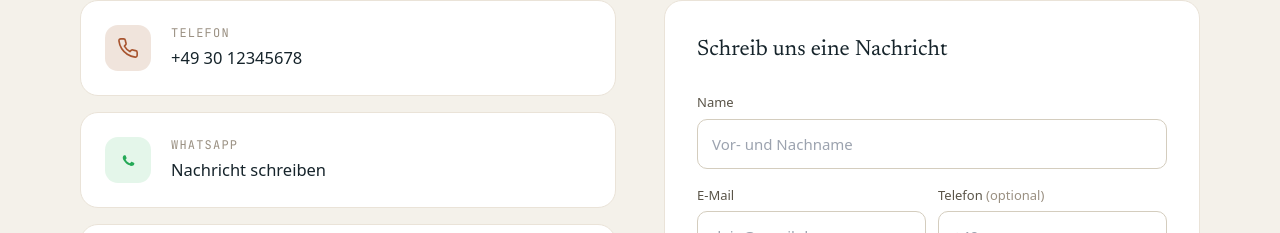
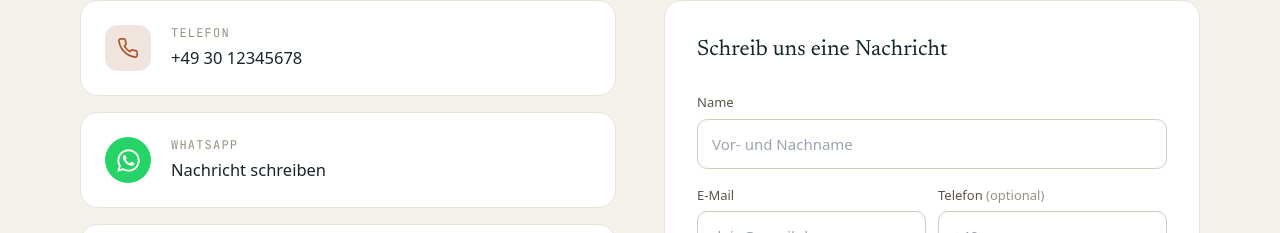
Before and after one commit to itconel2013-crypto/makarim-website, a Next.js app: page /kontakt in a window 1280 px wide. Shown: the part 393-626 px from the top of the page. Built offline with nearby package versions, Linux system fonts and the light colour scheme; no server answers; the database is empty.

Commit message:
fix: WhatsApp-Karte – grüner Kreis (#25D366) mit offiziellem weißen Logo

```diff
--- a/app/kontakt/page.tsx
+++ b/app/kontakt/page.tsx
@@ -47,9 +47,9 @@ export default async function KontaktPage() {
 
               {/* WhatsApp */}
               <a href={`https://wa.me/${brand.whatsapp}`} target="_blank" rel="noopener noreferrer" className="flex items-center gap-5 p-6 bg-white rounded-card hover:shadow-card transition-shadow" style={{ border: '1px solid #EAE3D8' }}>
-                <div style={iconBox('#E4F6EA')}>
-                  <svg viewBox="0 0 24 24" width="23" height="23" fill="#25A957">
-                    <path d="M17.472 14.382c-.297-.149-1.758-.867-2.03-.967-.273-.099-.471-.148-.67.15-.197.297-.767.966-.94 1.164-.173.199-.347.223-.644.075-.297-.15-1.255-.463-2.39-1.475-.883-.788-1.48-1.761-1.653-2.059-.173-.297-.018-.458.13-.606.134-.133.297-.347.446-.52.149-.174.198-.298.298-.497.099-.198.05-.372-.025-.521-.075-.149-.669-1.612-.916-2.207-.242-.579-.487-.5-.669-.51-.173-.008-.371-.01-.57-.01-.198 0-.52.074-.792.372-.272.297-1.04 1.016-1.04 2.479 0 1.462 1.065 2.875 1.213 3.074.149.198 2.096 3.2 5.077 4.487.709.306 1.262.489 1.694.625.712.227 1.36.195 1.871.118.571-.085 1.758-.719 2.006-1.413.248-.694.248-1.289.173-1.413-.074-.124-.272-.198-.57-.347" />
+                <div style={{ width: '46px', height: '46px', borderRadius: '50%', backgroundColor: '#25D366', flexShrink: 0, display: 'flex', alignItems: 'center', justifyContent: 'center' }}>
+                  <svg viewBox="0 0 24 24" width="27" height="27" fill="#fff">
+                    <path d="M12.04 2c-5.46 0-9.91 4.45-9.91 9.91 0 1.75.46 3.45 1.32 4.95L2.05 22l5.25-1.38c1.45.79 3.08 1.21 4.74 1.21 5.46 0 9.91-4.45 9.91-9.91S17.5 2 12.04 2zm0 18.15c-1.48 0-2.93-.4-4.2-1.15l-.3-.18-3.12.82.83-3.04-.2-.31a8.26 8.26 0 0 1-1.26-4.38c0-4.54 3.7-8.24 8.25-8.24 2.2 0 4.27.86 5.82 2.42a8.18 8.18 0 0 1 2.41 5.83c0 4.54-3.7 8.23-8.23 8.23zm4.52-6.16c-.25-.12-1.47-.72-1.69-.81-.23-.08-.39-.12-.56.12-.16.25-.64.81-.79.97-.14.17-.29.19-.54.06-.25-.12-1.05-.39-1.99-1.23-.74-.66-1.23-1.47-1.38-1.72-.14-.25-.01-.38.11-.51.11-.11.25-.29.37-.43.13-.14.17-.25.25-.41.08-.17.04-.31-.02-.43-.06-.12-.56-1.34-.76-1.84-.2-.48-.41-.42-.56-.43h-.48c-.17 0-.43.06-.66.31-.22.25-.86.85-.86 2.07 0 1.22.89 2.4 1.01 2.56.12.17 1.75 2.67 4.23 3.74.59.26 1.05.41 1.41.52.59.19 1.13.16 1.56.1.48-.07 1.47-.6 1.67-1.18.21-.58.21-1.07.14-1.18-.06-.1-.22-.16-.47-.28z"/>
                   </svg>
                 </div>
                 <div>
```
